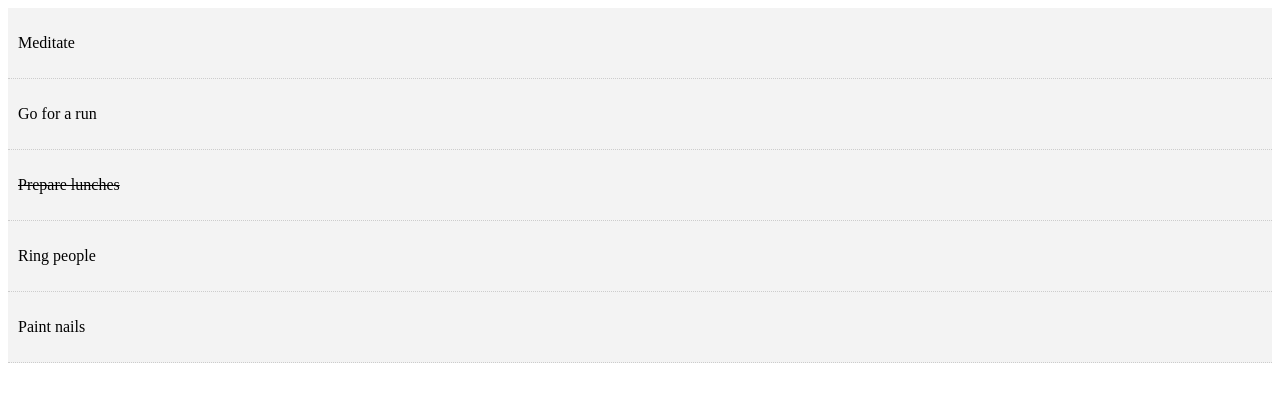
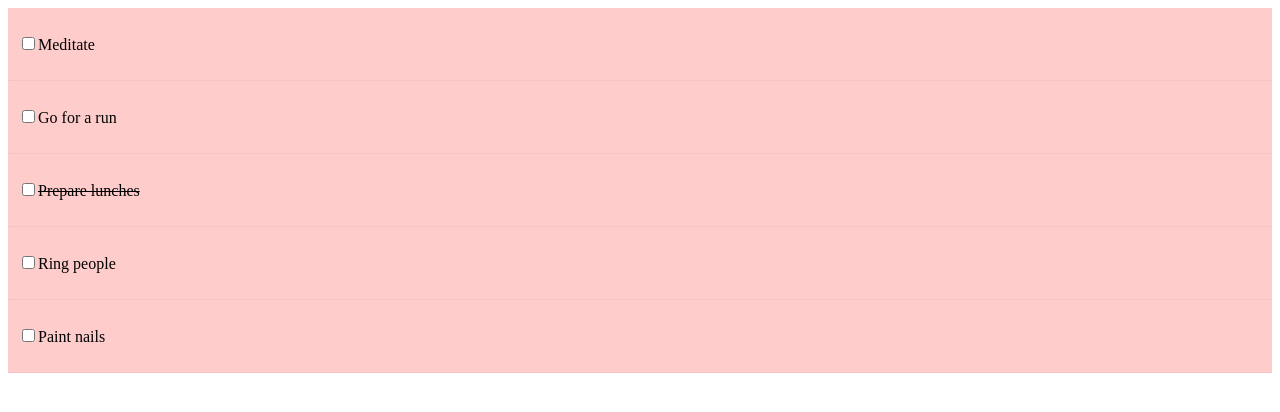
Before and after one commit to emilyjspencer/React-To-Do-List, a React (Create React App) app: page / in a window 1280 px wide. Shown: the top 412 px of the page. Built offline with nearby package versions, Linux system fonts and the light colour scheme.

Commit message:
Adds checkbox and makes background pink

```diff
--- a/src/components/Todoitem.js
+++ b/src/components/Todoitem.js
@@ -5,7 +5,7 @@
 export class TodoItem extends Component {
   getStyle = () => {
       return {
-        background: '#f3f3f3',
+        background: '#ffcccc',
         padding: '10px',
         borderBottom: '1px #ccc dotted',
         textDecoration: this.props.todo.completed ?
@@ -17,7 +17,9 @@
   render() {
     return (
     <div style={this.getStyle()}>
-      <p>{ this.props.todo.title }</p>
+      <p>
+        <input type="checkbox" />
+        { this.props.todo.title }</p>
     </div>
   )
   }
```
